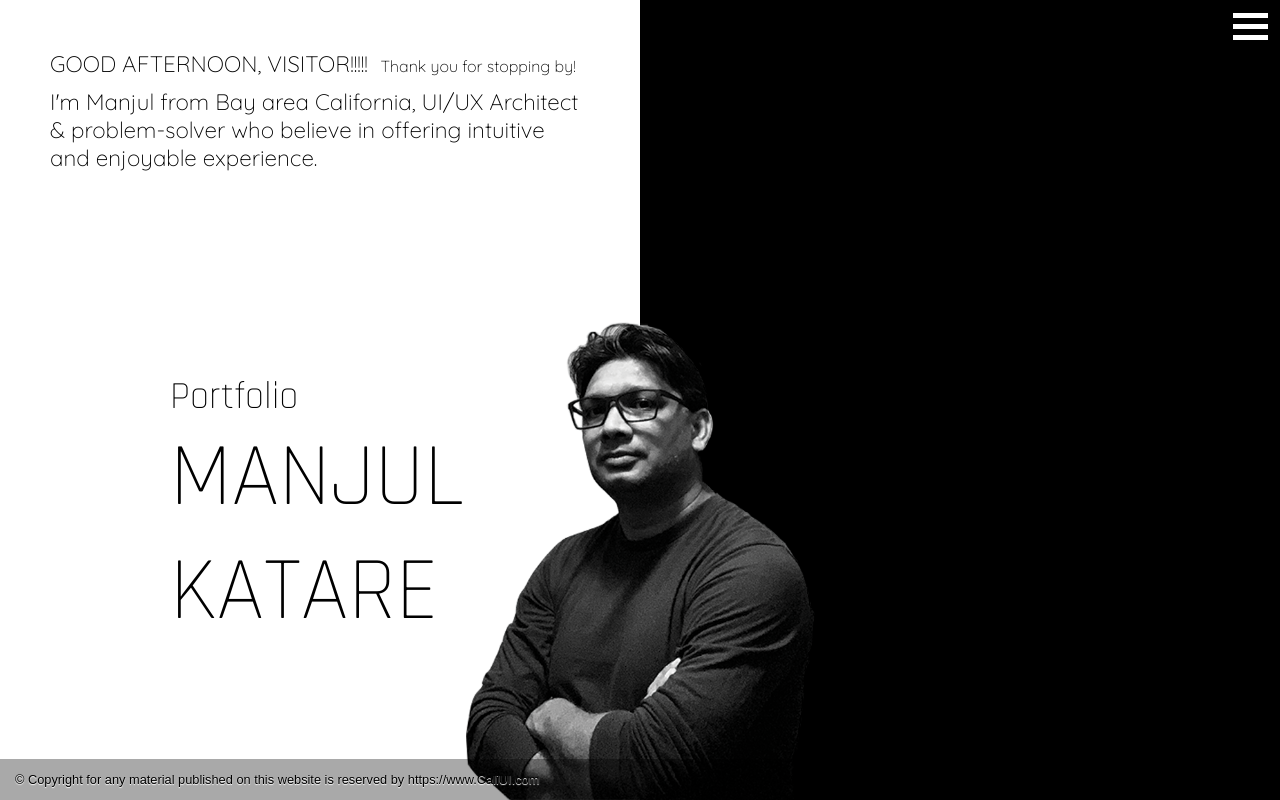
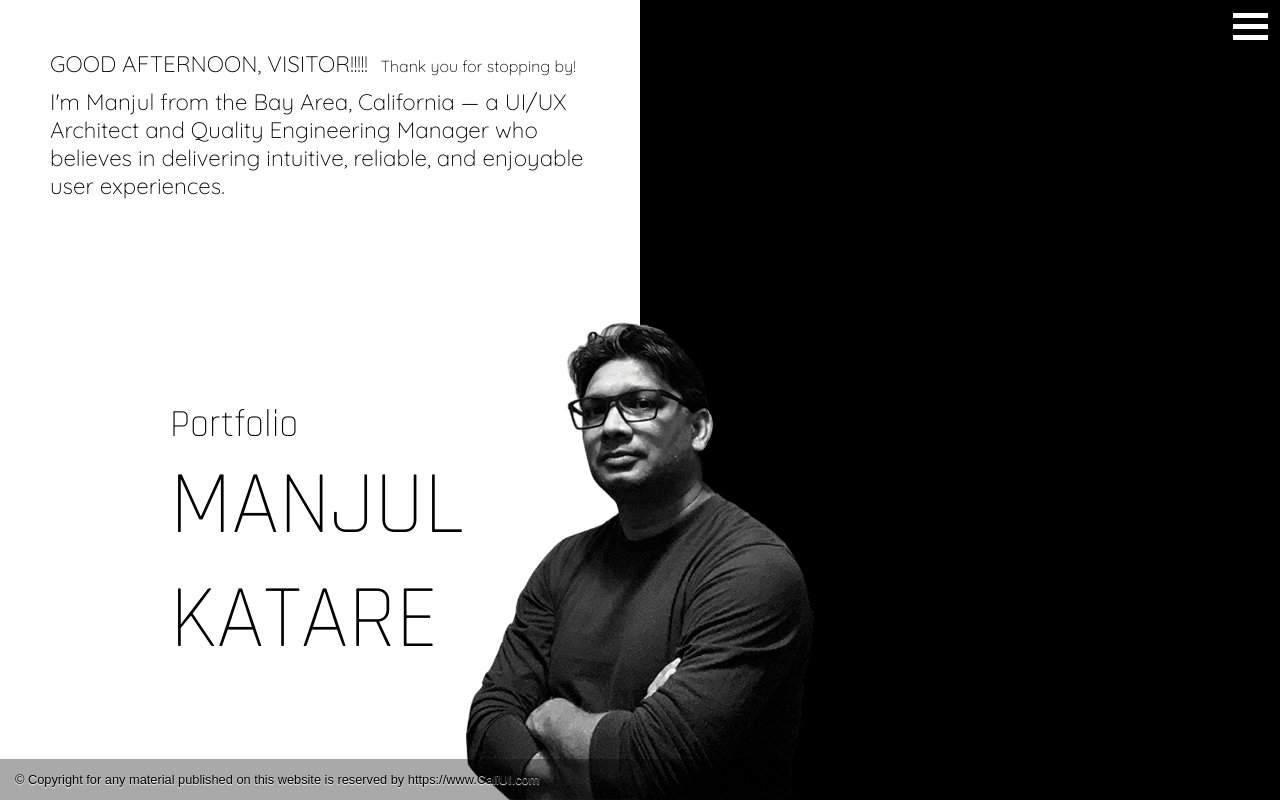
Before and after one commit to manjulkatare/portfolio, a plain HTML site: page index.html in a window 1280 px wide. Drawn offline with Linux system fonts and the light colour scheme.

Commit message:
Update index.html

```diff
--- a/index.html
+++ b/index.html
@@ -5,7 +5,7 @@
     <meta charset="UTF-8">
     <title>Welcome to CaliUI</title>
     <meta name="viewport" content="width=device-width, initial-scale=1">
-    <link  rel='stylesheet' href="styles.css" type="text/css" media='all' />
+    <link rel='stylesheet' href="styles.css" type="text/css" media='all' />
 </head>
 <body class="hero">
   <header class="col-10">
@@ -20,7 +20,7 @@
     <div class="welcomeBox">
       <span class="welcomeText1">GOOD <span id="timeOfTheDay"></span>, VISITOR!!!!!</span>
       <span class="welcomeText2"> Thank you for stopping by!</span>
-      <span class="miniIntro">I'm Manjul from Bay area California, UI/UX Architect & problem-solver who believe in offering intuitive and enjoyable experience.</span>
+      <span class="miniIntro">I'm Manjul from the Bay Area, California — a UI/UX Architect and Quality Engineering Manager who believes in delivering intuitive, reliable, and enjoyable user experiences.</span>
     </div>
 
       <div class="portfolioTextBox">
```
